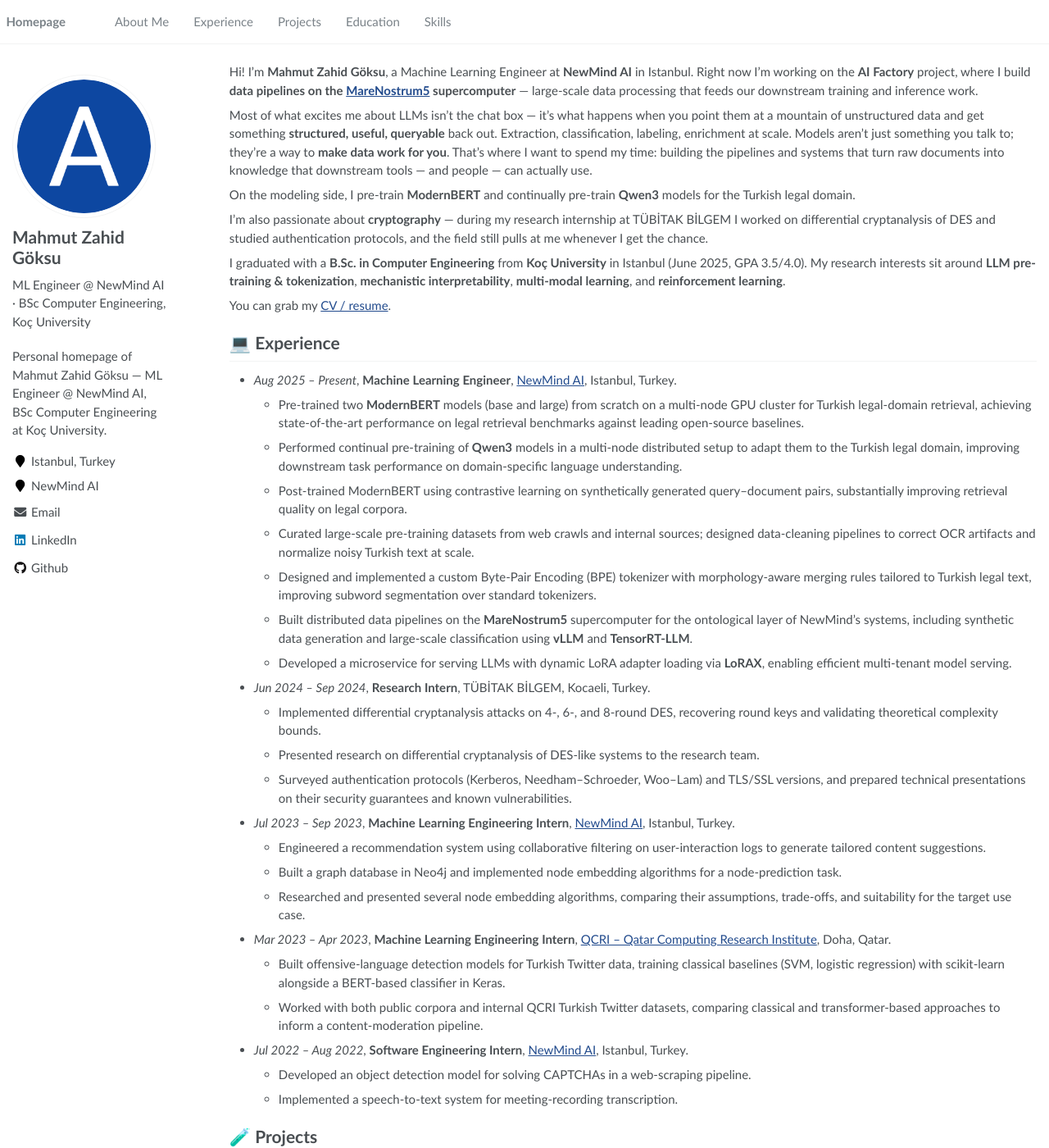
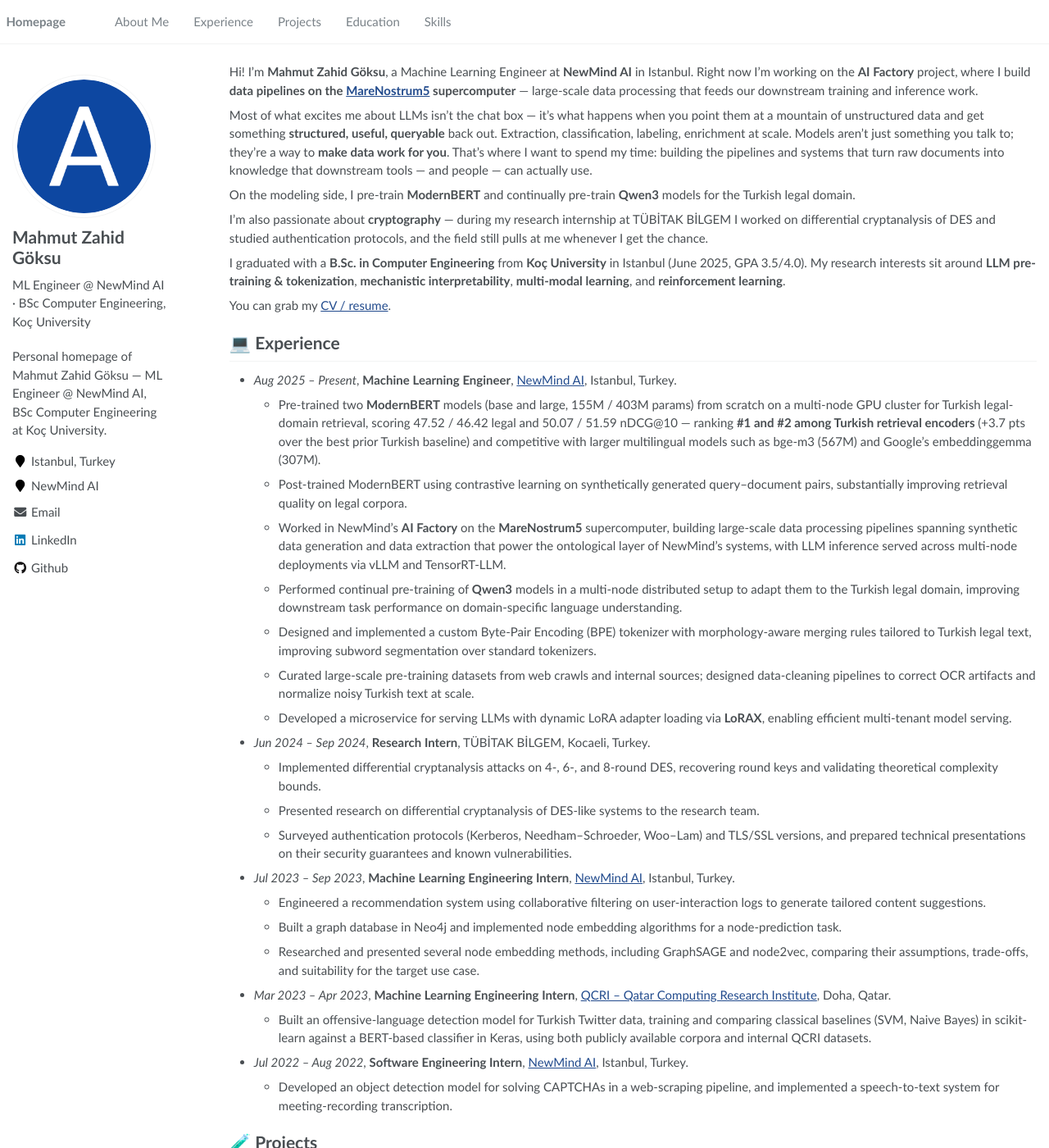
Before and after one commit to MAHMUTGOKSU/MAHMUTGOKSU.github.io, a Jekyll site: the page built from _pages/about.md, in a window 1280 px wide and 1400 px high. Shown: the whole window at 82% size. Built offline with Jekyll 4.4.1, drawn with Linux system fonts in a browser that asks for light colours; some of the changed text lies outside the part shown.

Commit message:
Sync content with latest resume
Update ModernBERT entry with param counts and benchmark scores
(#1/#2 Turkish retrieval encoders). Reword MareNostrum5 bullet to
include data extraction. Simplify QCRI to one bullet (SVM, Naive
Bayes). Add GraphSAGE/node2vec to 2023 intern. Trim education
coursework to 5 courses. Replace resume PDF.

Co-Authored-By: Claude Opus 4.6 (1M context) <noreply@anthropic.com>

```diff
--- a/_pages/about.md
+++ b/_pages/about.md
@@ -26,12 +26,12 @@ You can grab my [CV / resume](files/mahmutgoksu-resume.pdf).
 # 💻 Experience
 
 - *Aug 2025 – Present*, **Machine Learning Engineer**, [NewMind AI](https://newmind.ai/), Istanbul, Turkey.
-  - Pre-trained two **ModernBERT** models (base and large) from scratch on a multi-node GPU cluster for Turkish legal-domain retrieval, achieving state-of-the-art performance on legal retrieval benchmarks against leading open-source baselines.
+  - Pre-trained two **ModernBERT** models (base and large, 155M / 403M params) from scratch on a multi-node GPU cluster for Turkish legal-domain retrieval, scoring 47.52 / 46.42 legal and 50.07 / 51.59 nDCG@10 — ranking **#1 and #2 among Turkish retrieval encoders** (+3.7 pts over the best prior Turkish baseline) and competitive with larger multilingual models such as bge-m3 (567M) and Google's embeddinggemma (307M).
+  - Post-trained ModernBERT using contrastive learning on synthetically generated query–document pairs, substantially improving retrieval quality on legal corpora.
+  - Worked in NewMind's **AI Factory** on the **MareNostrum5** supercomputer, building large-scale data processing pipelines spanning synthetic data generation and data extraction that power the ontological layer of NewMind's systems, with LLM inference served across multi-node deployments via vLLM and TensorRT-LLM.
   - Performed continual pre-training of **Qwen3** models in a multi-node distributed setup to adapt them to the Turkish legal domain, improving downstream task performance on domain-specific language understanding.
-  - Post-trained ModernBERT using contrastive learning on synthetically generated query–document pairs, substantially improving retrieval quality on legal corpora.
+  - Designed and implemented a custom Byte-Pair Encoding (BPE) tokenizer with morphology-aware merging rules tailored to Turkish legal text, improving subword segmentation over standard tokenizers.
   - Curated large-scale pre-training datasets from web crawls and internal sources; designed data-cleaning pipelines to correct OCR artifacts and normalize noisy Turkish text at scale.
-  - Designed and implemented a custom Byte-Pair Encoding (BPE) tokenizer with morphology-aware merging rules tailored to Turkish legal text, improving subword segmentation over standard tokenizers.
-  - Built distributed data pipelines on the **MareNostrum5** supercomputer for the ontological layer of NewMind's systems, including synthetic data generation and large-scale classification using **vLLM** and **TensorRT-LLM**.
   - Developed a microservice for serving LLMs with dynamic LoRA adapter loading via **LoRAX**, enabling efficient multi-tenant model serving.
 
 - *Jun 2024 – Sep 2024*, **Research Intern**, TÜBİTAK BİLGEM, Kocaeli, Turkey.
@@ -42,15 +42,13 @@ You can grab my [CV / resume](files/mahmutgoksu-resume.pdf).
 - *Jul 2023 – Sep 2023*, **Machine Learning Engineering Intern**, [NewMind AI](https://newmind.ai/), Istanbul, Turkey.
   - Engineered a recommendation system using collaborative filtering on user-interaction logs to generate tailored content suggestions.
   - Built a graph database in Neo4j and implemented node embedding algorithms for a node-prediction task.
-  - Researched and presented several node embedding algorithms, comparing their assumptions, trade-offs, and suitability for the target use case.
+  - Researched and presented several node embedding methods, including GraphSAGE and node2vec, comparing their assumptions, trade-offs, and suitability for the target use case.
 
 - *Mar 2023 – Apr 2023*, **Machine Learning Engineering Intern**, [QCRI – Qatar Computing Research Institute](https://www.hbku.edu.qa/en/qcri), Doha, Qatar.
-  - Built offensive-language detection models for Turkish Twitter data, training classical baselines (SVM, logistic regression) with scikit-learn alongside a BERT-based classifier in Keras.
-  - Worked with both public corpora and internal QCRI Turkish Twitter datasets, comparing classical and transformer-based approaches to inform a content-moderation pipeline.
+  - Built an offensive-language detection model for Turkish Twitter data, training and comparing classical baselines (SVM, Naive Bayes) in scikit-learn against a BERT-based classifier in Keras, using both publicly available corpora and internal QCRI datasets.
 
 - *Jul 2022 – Aug 2022*, **Software Engineering Intern**, [NewMind AI](https://newmind.ai/), Istanbul, Turkey.
-  - Developed an object detection model for solving CAPTCHAs in a web-scraping pipeline.
-  - Implemented a speech-to-text system for meeting-recording transcription.
+  - Developed an object detection model for solving CAPTCHAs in a web-scraping pipeline, and implemented a speech-to-text system for meeting-recording transcription.
 
 
 # 🧪 Projects
```
Also changed, not shown: other parts of _pages/about.md (+1 -1 lines), 1 other file.
